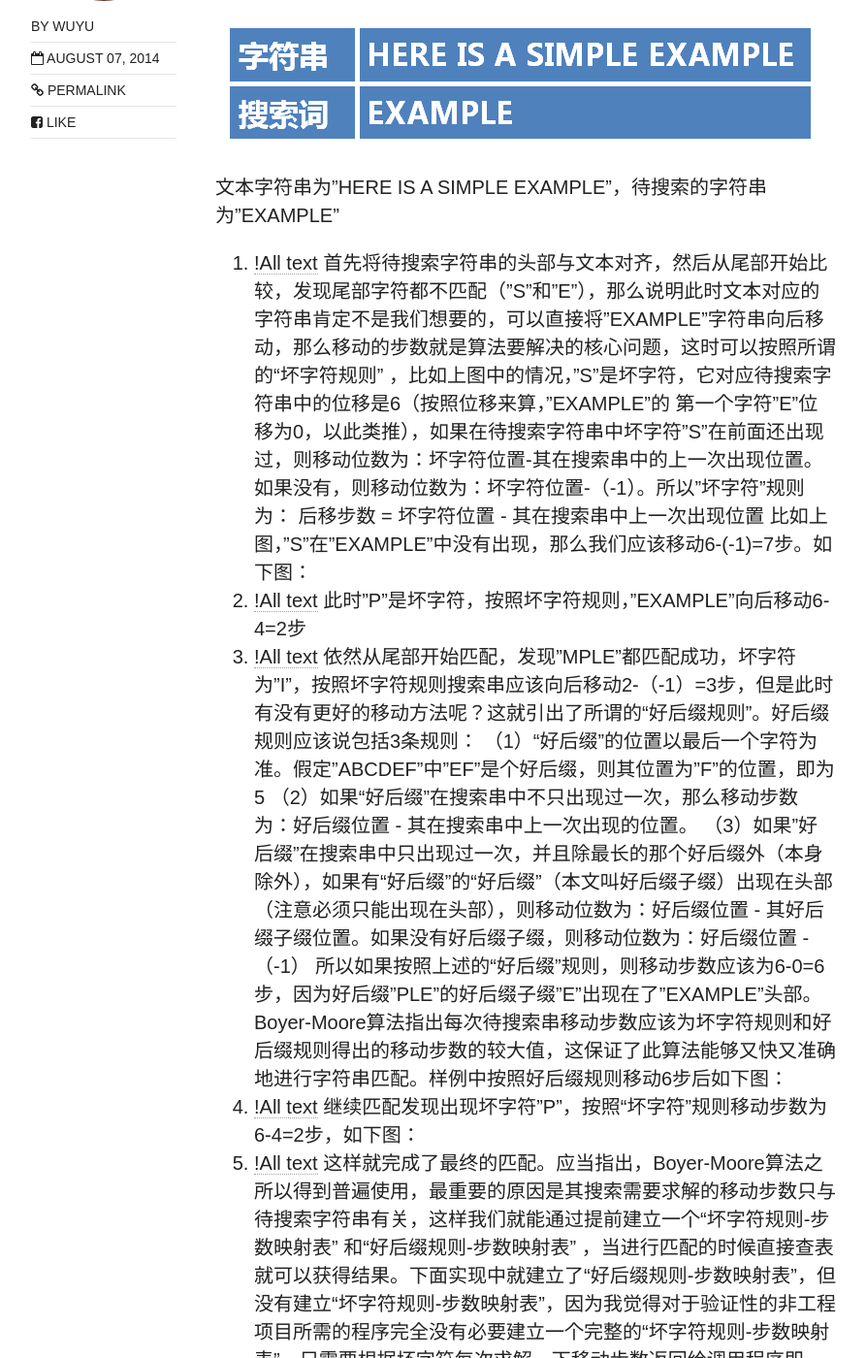
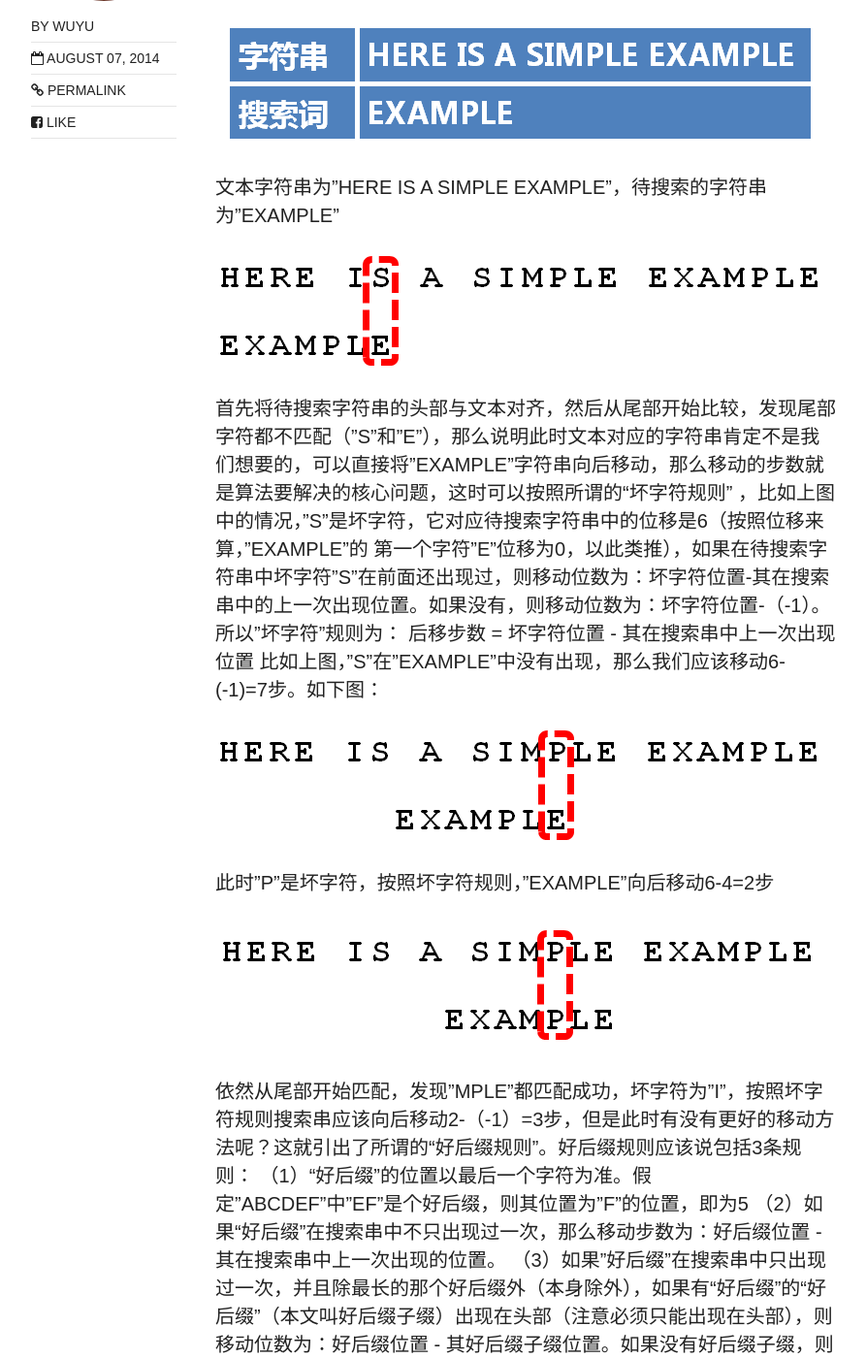
Before and after one commit to wuyu201321060203/wuyu201321060203.github.io, a Jekyll site: the page built from _posts/2014-08-07-Boyer-Moore.md, in a window 1280 px wide and 1400 px high, scrolled down 1084 px. Shown: the whole window at 97% size, without its empty margins (128-1021 px from the left). Built offline with Jekyll 4.4.1, drawn with Linux system fonts in a browser that asks for light colours; nearby versions of some CDN libraries.

Commit message:
first post of Boyer-Moore

```diff
--- a/_posts/2014-08-07-Boyer-Moore.md
+++ b/_posts/2014-08-07-Boyer-Moore.md
@@ -17,25 +17,34 @@ share: true
 
 [^1]: <http://www.ruanyifeng.com/blog/2013/05/boyer-moore_string_search_algorithm.html>
 
-![alt text](/images/BM1.png)
+![](/images/BM1.png)
 
 文本字符串为"HERE IS A SIMPLE EXAMPLE"，待搜索的字符串为"EXAMPLE"
 
-2. [!All text](/images/BM2.png)
+![](/images/BM2.png)
+
 首先将待搜索字符串的头部与文本对齐，然后从尾部开始比较，发现尾部字符都不匹配（"S"和"E"），那么说明此时文本对应的字符串肯定不是我们想要的，可以直接将"EXAMPLE"字符串向后移动，那么移动的步数就是算法要解决的核心问题，这时可以按照所谓的“坏字符规则” ，比如上图中的情况，"S"是坏字符，它对应待搜索字符串中的位移是6（按照位移来算，"EXAMPLE"的 第一个字符"E"位移为0，以此类推），如果在待搜索字符串中坏字符"S"在前面还出现过，则移动位数为：坏字符位置-其在搜索串中的上一次出现位置。如果没有，则移动位数为：坏字符位置-（-1）。所以"坏字符"规则为：
       后移步数 = 坏字符位置 - 其在搜索串中上一次出现位置
       比如上图，"S"在"EXAMPLE"中没有出现，那么我们应该移动6-(-1)=7步。如下图：
-3. [!All text](/images/BM3.png)
+
+![](/images/BM3.png)
+
 此时"P"是坏字符，按照坏字符规则，"EXAMPLE"向后移动6-4=2步
-4. [!All text](/images/BM4.png)
+
+![](/images/BM4.png)
+
 依然从尾部开始匹配，发现"MPLE"都匹配成功，坏字符为"I"，按照坏字符规则搜索串应该向后移动2-（-1）=3步，但是此时有没有更好的移动方法呢？这就引出了所谓的“好后缀规则”。好后缀规则应该说包括3条规则：
    （1）“好后缀”的位置以最后一个字符为准。假定"ABCDEF"中"EF"是个好后缀，则其位置为"F"的位置，即为5
    （2）如果“好后缀”在搜索串中不只出现过一次，那么移动步数为：好后缀位置 - 其在搜索串中上一次出现的位置。
    （3）如果"好后缀"在搜索串中只出现过一次，并且除最长的那个好后缀外（本身除外），如果有“好后缀”的“好后缀”（本文叫好后缀子缀）出现在头部（注意必须只能出现在头部），则移动位数为：好后缀位置 -  其好后缀子缀位置。如果没有好后缀子缀，则移动位数为：好后缀位置 - （-1）
       所以如果按照上述的“好后缀”规则，则移动步数应该为6-0=6步，因为好后缀"PLE"的好后缀子缀"E"出现在了"EXAMPLE"头部。Boyer-Moore算法指出每次待搜索串移动步数应该为坏字符规则和好后缀规则得出的移动步数的较大值，这保证了此算法能够又快又准确地进行字符串匹配。样例中按照好后缀规则移动6步后如下图：
-5. [!All text](/images/BM5.png)
+
+![](/images/BM5.png)
+
 继续匹配发现出现坏字符"P"，按照“坏字符”规则移动步数为6-4=2步，如下图：
-6. [!All text](/images/BM6.png)
+
+![](/images/BM6.png)
+
 这样就完成了最终的匹配。应当指出，Boyer-Moore算法之所以得到普遍使用，最重要的原因是其搜索需要求解的移动步数只与待搜索字符串有关，这样我们就能通过提前建立一个“坏字符规则-步数映射表” 和“好后缀规则-步数映射表” ，当进行匹配的时候直接查表就可以获得结果。下面实现中就建立了“好后缀规则-步数映射表”，但没有建立“坏字符规则-步数映射表”，因为我觉得对于验证性的非工程项目所需的程序完全没有必要建立一个完整的“坏字符规则-步数映射表”，只需要根据坏字符每次求解一下移动步数返回给调用程序即可。
 
 程序设计如下：
@@ -386,8 +395,11 @@ void PrintError(const char* location,const char* errormessage)
 测试如下：
 
 (1)测试文本testfile内容：
-[!All text](/images/BM7.png)
+
+![](/images/BM7.png)
+
 (2)待搜索字符串：
 EXAMPLE
 (3)测试结果：
-[!All text](/images/BM8.png)
+
+![](/images/BM8.png)
```
